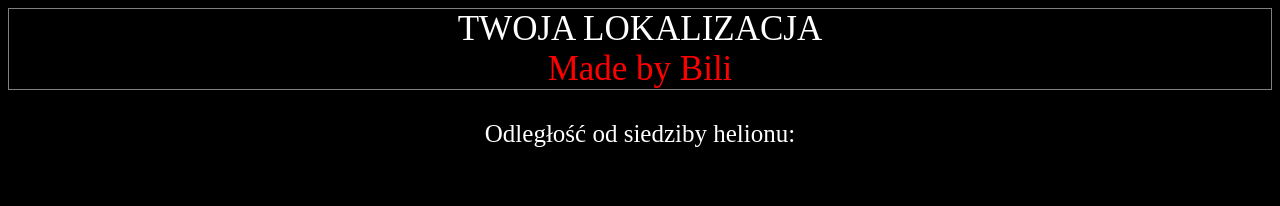
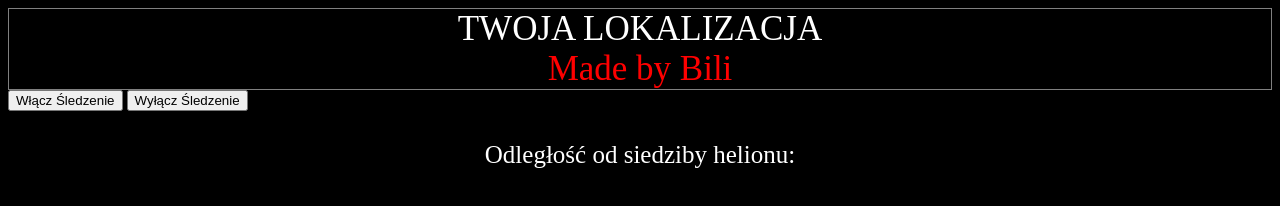
Before and after one commit to bili02/GeoLock, a plain HTML site: page index.html in a window 1280 px wide. Drawn offline with Linux system fonts and the light colour scheme; some packages are replaced by stand-ins of ours.

Commit message:
Update index.html

```diff
--- a/index.html
+++ b/index.html
@@ -1,7 +1,7 @@
  <!DOCTYPE html>
  <html>
  <head>
- 	<title>Moja Lokalizacja</title>
+ 	<title>Gdziekolwiek pójdziesz, tam będziesz</title>
  	<meta charset="utf-8"a>
  	<script src="myLoc.js"></script>
  	<link rel="stylesheet" type="text/css" href="myLoc.css">
@@ -11,6 +11,10 @@
  <div id="logo-info">TWOJA LOKALIZACJA
  <div id="h">Made by Bili</div>
  </div>
+ <form>
+ 	<input type="button" id="watch" value="Włącz Śledzenie">
+ 	<input type="button" id="clearWatch" value="Wyłącz Śledzenie">
+ </form>
   <div id="location"></div>
   <div id="distance">
   	Odległość od siedziby helionu:
```
